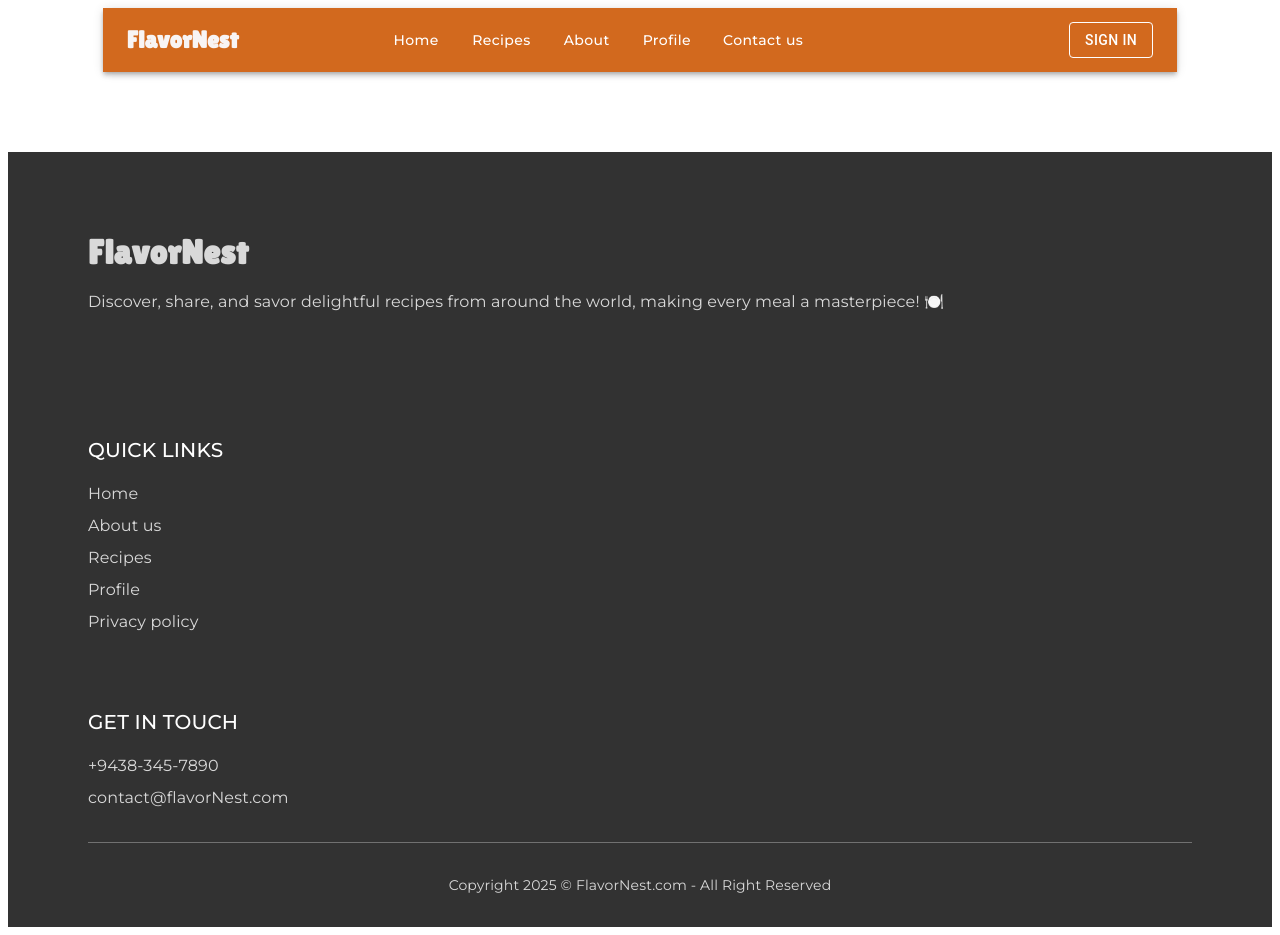
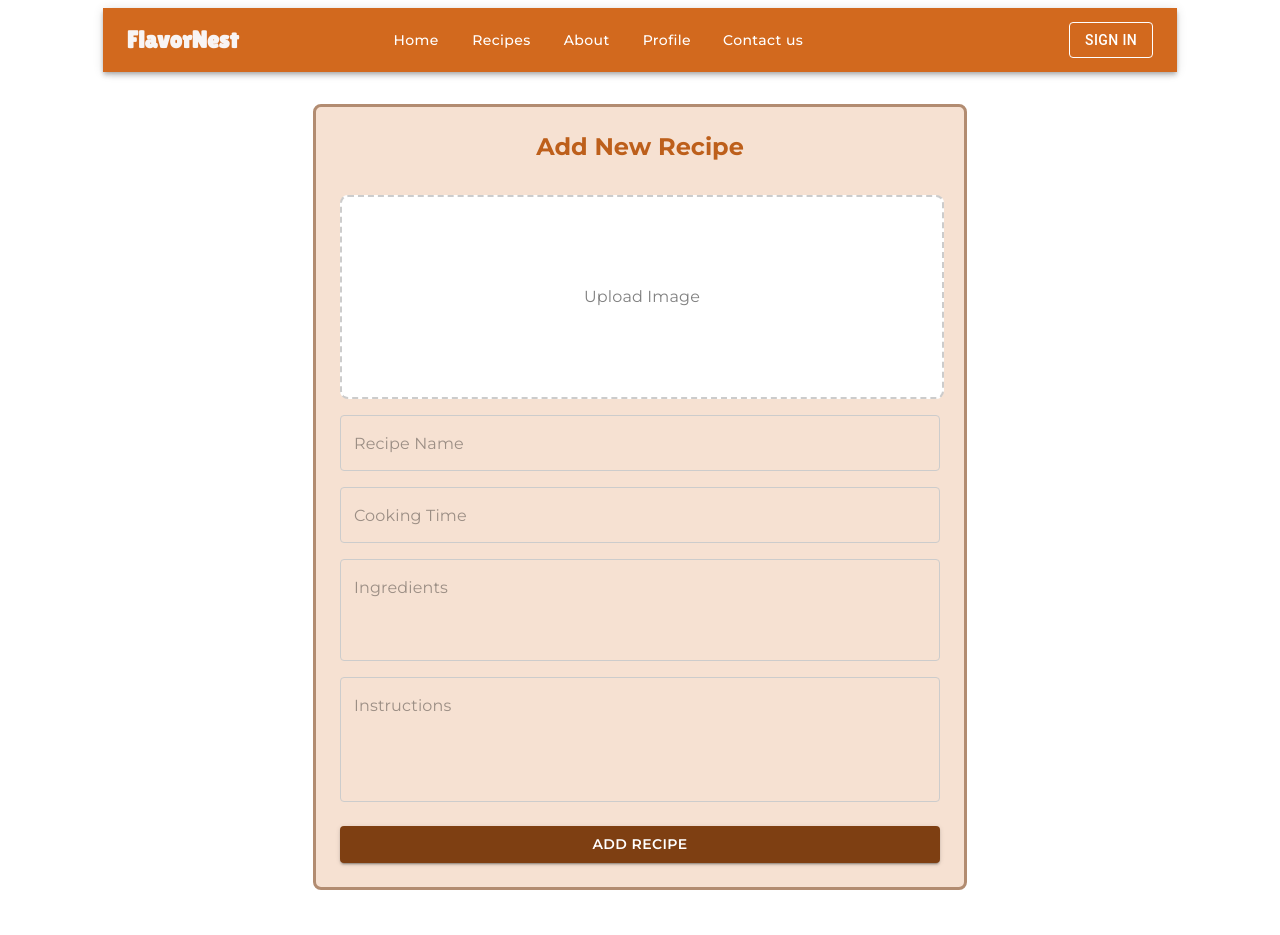
Before and after one commit to yehaniharshika/recipe-sharing-platform-treinetic-practical-assignment, a React (Vite) app: page /recipes in a window 1280 px wide. Built offline with nearby package versions, Linux system fonts and the light colour scheme; some icons are missing.

Commit message:
created Add recipe function

```diff
--- a/src/App.tsx
+++ b/src/App.tsx
@@ -1,31 +1,30 @@
-import './App.css'
+import "./App.css";
 import NavigationBar from "./components/NavigationBar/NavigationBar.tsx";
-import {useState} from "react";
+import { useState } from "react";
 import LoginPopup from "./components/LoginPopup/LoginPopup.tsx";
-import {Route, Routes} from "react-router-dom";
-import Home from './pages/Home/Home.tsx';
-import Footer from './components/Footer/Footer.tsx';
+import { Route, Routes } from "react-router-dom";
+import Home from "./pages/Home/Home.tsx";
+import Footer from "./components/Footer/Footer.tsx";
+import AddRecipes from "./pages/AddRecipes/AddRecipes.tsx";
 
 function App() {
+  const [showLogin, setShowLogin] = useState(false);
 
-    const [showLogin,setShowLogin] = useState(false);
+    function handleAddRecipe(newRecipe: any): void {
+        throw new Error("Function not implemented.");
+    }
 
   return (
     <>
-
       <div className="app">
-                <NavigationBar setShowLogin={setShowLogin}/>
+        <NavigationBar />
         <Routes>
           <Route path="/" element={<Home />} />
-                    {/* <Route path="/cart" element={<Cart />} />
-                    <Route path="/order" element={<PlaceOrder />} />
-                    <Route path="/verify" element={<Verify />} />
-                    <Route path="/myOrders" element={<MyOrders />} /> */}
+          <Route path="/recipes" element={<AddRecipes onAddRecipe={handleAddRecipe} />} />
         </Routes>
       </div>
-            <Footer/>
     </>
   );
 }
 
-export default App
+export default App;
--- a/src/components/RecipesDisplay/RecipesDisplay.tsx
+++ b/src/components/RecipesDisplay/RecipesDisplay.tsx
@@ -1,11 +1,13 @@
 import React, { useState } from 'react';
 import { Box, Typography } from '@mui/material';
-import { recipe_list } from '../../assets/assets';
 import RecipeItem from '../RecipeItem/RecipeItem';
 import SearchBar from '../SearchBar/SearchBar';
 
+interface RecipesDisplayProps {
+  recipes: any[];
+}
 
-const RecipesDisplay: React.FC = () => {
+const RecipesDisplay: React.FC<RecipesDisplayProps> = ({ recipes }) => {
   const [query, setQuery] = useState('');
 
   const handleSubmit = (e: React.FormEvent<HTMLFormElement>) => {
@@ -39,14 +41,14 @@ const RecipesDisplay: React.FC = () => {
         alignItems="stretch"
         sx={{marginTop:"50px"}}
       >
-        {recipe_list.map((item) => (
+        {recipes.map((recipe) => (
           <RecipeItem
-            key={item.id}
-            id={item.id}
-            name={item.name}
-            description={item.description}
-            image={item.image}
-            ingredients={item.ingredients}
+            key={recipe.id}
+            id={recipe.id}
+            recipeTitle={recipe.recipeTitle}
+            image={recipe.image}
+            ingredients={recipe.ingredients}
+            instructions={recipe.instructions}
           />
         ))}
       </Box>
--- a/src/model/Recipe.ts
+++ b/src/model/Recipe.ts
@@ -3,9 +3,9 @@ export class Recipe {
     recipeTitle: string;
     cookingTime: string;
     ingredients: string;
-    instruction: string;
+    instruction: [];
 
-    constructor(image:string,recipeTitle: string, cookingTime: string, ingredients: string, instruction: string) {
+    constructor(image:string,recipeTitle: string, cookingTime: string, ingredients: string, instruction: []) {
         this.image = image
         this.recipeTitle = recipeTitle
         this.cookingTime = cookingTime
--- a/src/pages/AddRecipes/AddRecipes.tsx
+++ b/src/pages/AddRecipes/AddRecipes.tsx
@@ -1,10 +1,240 @@
+import { Box, Button, TextField, Typography } from "@mui/material";
+import { useRef, useState } from "react";
+import { useNavigate } from "react-router-dom";
 
-const AddRecipes = () => {
-  return (
-    <div>
-
-    </div>
-  )
+// Define the type for the AddRecipes props
+interface AddRecipesProps {
+  onAddRecipe: (newRecipe: any) => void;
 }
 
-export default AddRecipes
+const AddRecipes: React.FC<AddRecipesProps> = () => {
+  const [image, setImage] = useState<File | null>(null);
+  const [preview, setPreview] = useState<string | null>(null);
+  const inputRef = useRef<HTMLInputElement>(null);
+  const navigate = useNavigate();
+
+  const [formData, setFormData] = useState({
+    image: "",
+    recipeTitle: "",
+    cookingTime: "",
+    ingredients: "",
+    instructions: "",
+  });
+
+  const handleImageChange = (e: React.ChangeEvent<HTMLInputElement>) => {
+    const file = e.target.files?.[0];
+    if (file) {
+      setImage(file);
+      const reader = new FileReader();
+      reader.onloadend = () => {
+        if (typeof reader.result === "string") {
+          setPreview(reader.result);
+        }
+      };
+      reader.readAsDataURL(file);
+    }
+  };
+
+  const triggerFileSelect = () => {
+    inputRef.current?.click();
+  };
+
+  const handleAddRecipe = (e: React.FormEvent) => {
+    e.preventDefault(); // prevent refresh
+
+    const newRecipe = {
+      id: Date.now().toString(),
+      image: preview || "",
+      recipeTitle: formData.recipeTitle,
+      cookingTime: formData.cookingTime,
+      ingredients: formData.ingredients
+        .split(",")
+        .map((item) => item.trim())
+        .filter(Boolean), // Removes empty items
+      instructions: formData.instructions,
+    };
+
+    const existing = JSON.parse(localStorage.getItem("recipes") || "[]");
+    existing.push(newRecipe);
+    localStorage.setItem("recipes", JSON.stringify(existing));
+
+    console.log("Recipe saved successfully:", newRecipe);
+    navigate("/");
+  };
+
+  return (
+    <Box
+      sx={{
+        minHeight: "70vh",
+        backgroundColor: "white",
+        display: "flex",
+        justifyContent: "center",
+        alignItems: "center",
+        fontFamily: "Montserrat, sans-serif",
+        padding: 4,
+      }}
+    >
+      <Box
+        sx={{
+          backgroundColor: "#f6e1d2",
+          padding: 3,
+          borderRadius: 2,
+          width: "100%",
+          maxWidth: 600,
+          display: "flex",
+          flexDirection: "column",
+          gap: 2,
+          border: 3,
+          borderColor: "#b28c71",
+        }}
+      >
+        <Typography
+          variant="h5"
+          sx={{
+            textAlign: "center",
+            fontFamily: "Montserrat, sans-serif",
+            color: "#bd5f1b",
+            fontWeight: 700,
+            mb: 2,
+          }}
+        >
+          Add New Recipe
+        </Typography>
+
+        <form noValidate>
+          <Box
+            sx={{
+              width: "100%",
+              height: 200,
+              backgroundColor: "#fff",
+              border: "2px dashed #ccc",
+              borderRadius: 2,
+              display: "flex",
+              justifyContent: "center",
+              alignItems: "center",
+              cursor: "pointer",
+              position: "relative",
+              overflow: "hidden",
+              fontFamily: "Montserrat, sans-serif",
+              mb: 2,
+            }}
+            onClick={triggerFileSelect}
+          >
+            {preview ? (
+              <img
+                src={preview}
+                alt="Uploaded"
+                style={{ width: "100%", height: "100%", objectFit: "cover" }}
+              />
+            ) : (
+              <Typography fontFamily="Montserrat, sans-serif" color="gray">
+                Upload Image
+              </Typography>
+            )}
+            <input
+              type="file"
+              accept="image/*"
+              ref={inputRef}
+              style={{ display: "none" }}
+              onChange={handleImageChange}
+            />
+          </Box>
+
+          <TextField
+            name="name"
+            placeholder="Recipe Name"
+            fullWidth
+            sx={textFieldStyles}
+            value={formData.recipeTitle}
+            onChange={(e) =>
+              setFormData({ ...formData, recipeTitle: e.target.value })
+            }
+          />
+
+          <TextField
+            name="time"
+            placeholder="Cooking Time"
+            type="text"
+            fullWidth
+            sx={textFieldStyles}
+            value={formData.cookingTime}
+            onChange={(e) =>
+              setFormData({ ...formData, cookingTime: e.target.value })
+            }
+          />
+
+          <TextField
+            name="ingredients"
+            placeholder="Ingredients"
+            multiline
+            rows={3}
+            fullWidth
+            sx={textFieldStyles}
+            value={formData.ingredients}
+            onChange={(e) =>
+              setFormData({ ...formData, ingredients: e.target.value })
+            }
+          />
+
+          <TextField
+            name="instructions"
+            placeholder="Instructions"
+            multiline
+            rows={4}
+            fullWidth
+            sx={textFieldStyles}
+            value={formData.instructions}
+            onChange={(e) =>
+              setFormData({ ...formData, instructions: e.target.value })
+            }
+          />
+
+          <Button
+            type="submit"
+            variant="contained"
+            fullWidth
+            onClick={handleAddRecipe}
+            sx={{
+              fontFamily: "Montserrat, sans-serif",
+              backgroundColor: "#7e3f12",
+              fontWeight: 600,
+
+              marginTop: 1,
+              "&:hover": {
+                backgroundColor: "#5d2d0a",
+                border: 2,
+                borderColor: "white",
+              },
+            }}
+          >
+            Add Recipe
+          </Button>
+        </form>
+      </Box>
+    </Box>
+  );
+};
+
+const textFieldStyles = {
+  marginBottom: 2,
+  fontSize: "13px",
+  fontFamily: "Montserrat, sans-serif",
+  "& .MuiOutlinedInput-root": {
+    fontFamily: "Montserrat, sans-serif",
+    "& fieldset": {
+      borderColor: "#ccc",
+    },
+    "&:hover fieldset": {
+      borderColor: "#FF5722",
+    },
+    "&.Mui-focused fieldset": {
+      borderColor: "#FF5722",
+      borderWidth: "3px",
+    },
+  },
+  "& .MuiInputBase-input::placeholder": {
+    fontFamily: "Montserrat, sans-serif",
+  },
+};
+
+export default AddRecipes;
--- a/src/pages/Home/Home.tsx
+++ b/src/pages/Home/Home.tsx
@@ -2,14 +2,24 @@ import Header from "../../components/Header/Header";
 import RecipesDisplay from "../../components/RecipesDisplay/RecipesDisplay";
 import About from "../../components/About/About";
 import AppDownload from "../../components/AppDownload/AppDownload";
+import Footer from "../../components/Footer/Footer";
+import { useEffect, useState } from "react";
 
 const Home = () => {
+  const [recipes, setRecipes] = useState<any[]>([]);
+
+  useEffect(() => {
+    const storedRecipes = JSON.parse(localStorage.getItem("recipes") || "[]");
+    setRecipes(storedRecipes);
+  }, []);
+
   return (
     <div>
       <Header />
       <About />
-      <RecipesDisplay />
+      <RecipesDisplay recipes={recipes} />
       <AppDownload />
+      <Footer />
     </div>
   );
 };
```
Also changed, not shown: src/components/RecipeItem/RecipeItem.tsx (+21 -12 lines). Lines whose indentation alone changed are shown as unchanged.
